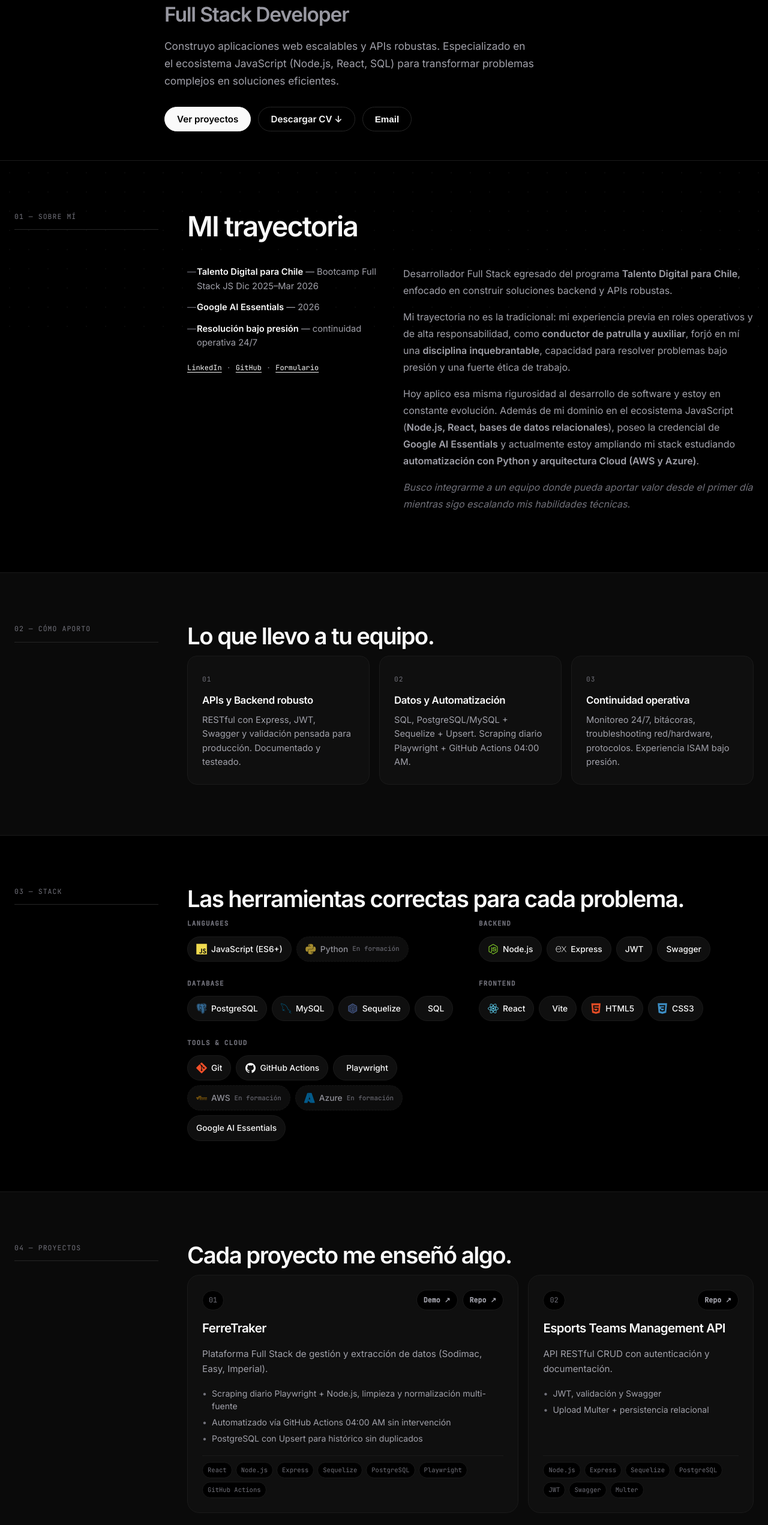
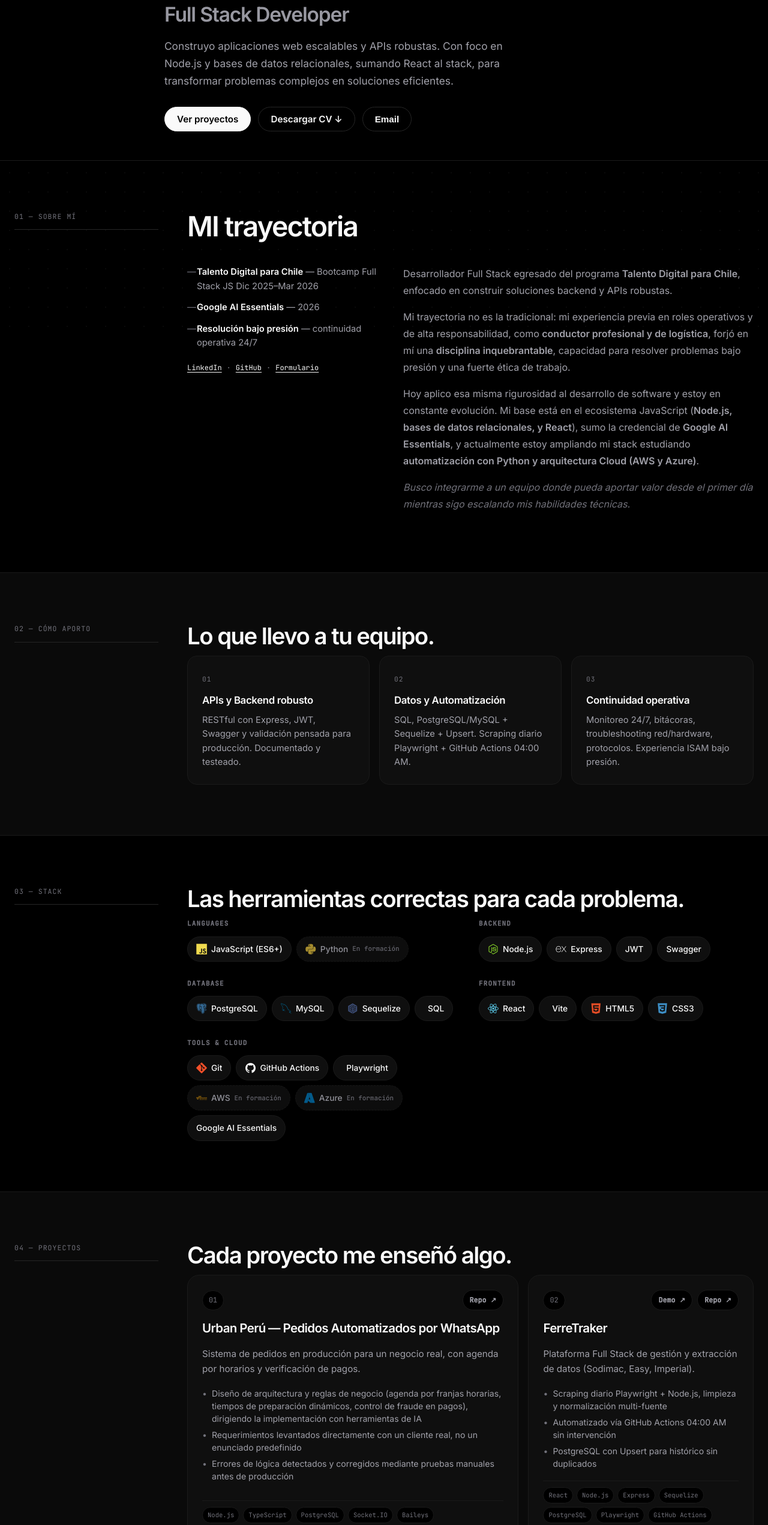
Before and after one commit to kevynceledon-ui/mi_Portafolio, a plain HTML site: page index.html in a window 1280 px wide. Shown: the part 240-2782 px from the top of the page at 60% size. Drawn offline with nearby package versions, Linux system fonts and the light colour scheme.

Commit message:
Reemplazar archivo anterior por la nueva versión

```diff
--- a/index.html
+++ b/index.html
@@ -45,7 +45,7 @@
                         <span class="hero-role">Full Stack Developer</span>
                     </h1>
                     <p class="hero-description">
-                        Construyo aplicaciones web escalables y APIs robustas. Especializado en el ecosistema JavaScript (Node.js, React, SQL) para transformar problemas complejos en soluciones eficientes.
+                        Construyo aplicaciones web escalables y APIs robustas. Con foco en Node.js y bases de datos relacionales, sumando React al stack, para transformar problemas complejos en soluciones eficientes.
                     </p>
                     <div class="hero-cta">
                         <a href="#projects" class="btn btn-pill btn-pill--lime">Ver proyectos</a>
@@ -78,8 +78,8 @@
                         </div>
                         <div class="about-text">
                             <p>Desarrollador Full Stack egresado del programa <strong>Talento Digital para Chile</strong>, enfocado en construir soluciones backend y APIs robustas.</p>
-                            <p>Mi trayectoria no es la tradicional: mi experiencia previa en roles operativos y de alta responsabilidad, como <strong>conductor de patrulla y auxiliar</strong>, forjó en mí una <strong>disciplina inquebrantable</strong>, capacidad para resolver problemas bajo presión y una fuerte ética de trabajo.</p>
-                            <p>Hoy aplico esa misma rigurosidad al desarrollo de software y estoy en constante evolución. Además de mi dominio en el ecosistema JavaScript (<strong>Node.js, React, bases de datos relacionales</strong>), poseo la credencial de <strong>Google AI Essentials</strong> y actualmente estoy ampliando mi stack estudiando <strong>automatización con Python y arquitectura Cloud (AWS y Azure)</strong>.</p>
+                            <p>Mi trayectoria no es la tradicional: mi experiencia previa en roles operativos y de alta responsabilidad, como <strong>conductor profesional y de logística</strong>, forjó en mí una <strong>disciplina inquebrantable</strong>, capacidad para resolver problemas bajo presión y una fuerte ética de trabajo.</p>
+                            <p>Hoy aplico esa misma rigurosidad al desarrollo de software y estoy en constante evolución. Mi base está en el ecosistema JavaScript (<strong>Node.js, bases de datos relacionales, y React</strong>), sumo la credencial de <strong>Google AI Essentials</strong>, y actualmente estoy ampliando mi stack estudiando <strong>automatización con Python y arquitectura Cloud (AWS y Azure)</strong>.</p>
                             <p class="about-closing"><em>Busco integrarme a un equipo donde pueda aportar valor desde el primer día mientras sigo escalando mis habilidades técnicas.</em></p>
                         </div>
                     </div>
@@ -176,7 +176,18 @@
                     <h2 class="section-title">Cada proyecto me enseñó algo.</h2>
                     <div class="projects-grid">
                         <article class="project-card project-card--featured">
-                            <div class="project-top"><span class="project-num">01</span><div class="project-links"><a href="https://ferre-traker.vercel.app" target="_blank" rel="noopener" class="project-link">Demo ↗</a><a href="https://github.com/kevynceledon-ui/FerreTraker" target="_blank" rel="noopener" class="project-link">Repo ↗</a></div></div>
+                            <div class="project-top"><span class="project-num">01</span><div class="project-links"><a href="https://github.com/kevynceledon-ui/UrbaPer--bot" target="_blank" rel="noopener" class="project-link">Repo ↗</a></div></div>
+                            <h3>Urban Perú — Pedidos Automatizados por WhatsApp</h3>
+                            <p class="project-desc">Sistema de pedidos en producción para un negocio real, con agenda por horarios y verificación de pagos.</p>
+                            <ul class="project-bullets">
+                                <li>Diseño de arquitectura y reglas de negocio (agenda por franjas horarias, tiempos de preparación dinámicos, control de fraude en pagos), dirigiendo la implementación con herramientas de IA</li>
+                                <li>Requerimientos levantados directamente con un cliente real, no un enunciado predefinido</li>
+                                <li>Errores de lógica detectados y corregidos mediante pruebas manuales antes de producción</li>
+                            </ul>
+                            <div class="project-tech"><span>Node.js</span><span>TypeScript</span><span>PostgreSQL</span><span>Socket.IO</span><span>Baileys</span></div>
+                        </article>
+                        <article class="project-card">
+                            <div class="project-top"><span class="project-num">02</span><div class="project-links"><a href="https://ferre-traker.vercel.app" target="_blank" rel="noopener" class="project-link">Demo ↗</a><a href="https://github.com/kevynceledon-ui/FerreTraker" target="_blank" rel="noopener" class="project-link">Repo ↗</a></div></div>
                             <h3>FerreTraker</h3>
                             <p class="project-desc">Plataforma Full Stack de gestión y extracción de datos (Sodimac, Easy, Imperial).</p>
                             <ul class="project-bullets">
@@ -187,7 +198,7 @@
                             <div class="project-tech"><span>React</span><span>Node.js</span><span>Express</span><span>Sequelize</span><span>PostgreSQL</span><span>Playwright</span><span>GitHub Actions</span></div>
                         </article>
                         <article class="project-card">
-                            <div class="project-top"><span class="project-num">02</span><div class="project-links"><a href="https://github.com/kevynceledon-ui/Proyecto-ABP-8-JWT-API-RESTful" target="_blank" rel="noopener" class="project-link">Repo ↗</a></div></div>
+                            <div class="project-top"><span class="project-num">03</span><div class="project-links"><a href="https://github.com/kevynceledon-ui/Proyecto-ABP-8-JWT-API-RESTful" target="_blank" rel="noopener" class="project-link">Repo ↗</a></div></div>
                             <h3>Esports Teams Management API</h3>
                             <p class="project-desc">API RESTful CRUD con autenticación y documentación.</p>
                             <ul class="project-bullets"><li>JWT, validación y Swagger</li><li>Upload Multer + persistencia relacional</li></ul>
@@ -215,6 +226,15 @@
                                 <h4>ISAM — Vallenar</h4>
                                 <p>Monitoreo 24/7 de plataformas de vigilancia, informes diarios, bitácoras de incidencias y soporte Tier 1 (red, reinicio sistemas, fallas hw/sw).</p>
                                 <div class="timeline-tech"><span>Soporte TI</span><span>Troubleshooting</span><span>Informes</span></div>
+                            </div>
+                        </div>
+                        <div class="timeline-item">
+                            <div class="timeline-date">2021 — 2025</div>
+                            <div class="timeline-card">
+                                <h3>Conductor Profesional y Logística</h3>
+                                <h4>Warner SPA — Vallenar</h4>
+                                <p>Cumplimiento riguroso de protocolos de seguridad en terreno. Toma de decisiones críticas bajo presión, resolviendo imprevistos logísticos sin afectar la continuidad del servicio.</p>
+                                <div class="timeline-tech"><span>Terreno</span><span>Protocolos</span><span>Resolución de problemas</span></div>
                             </div>
                         </div>
                     </div>
```
